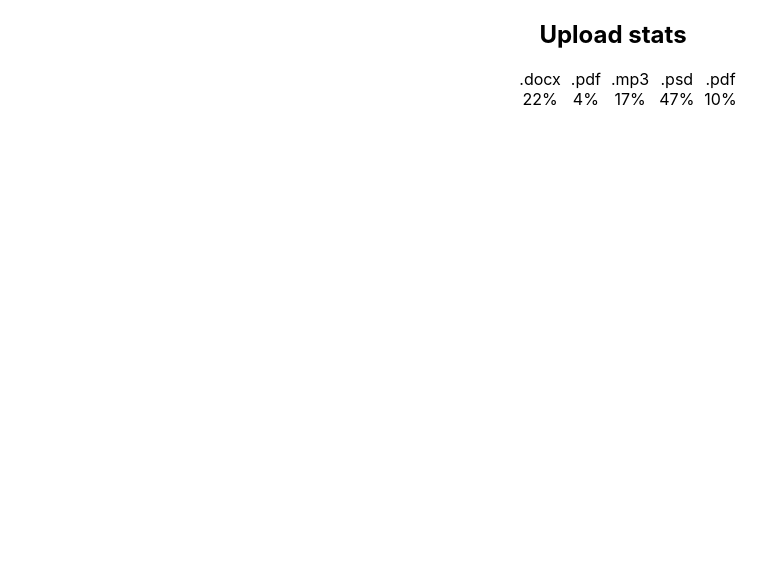
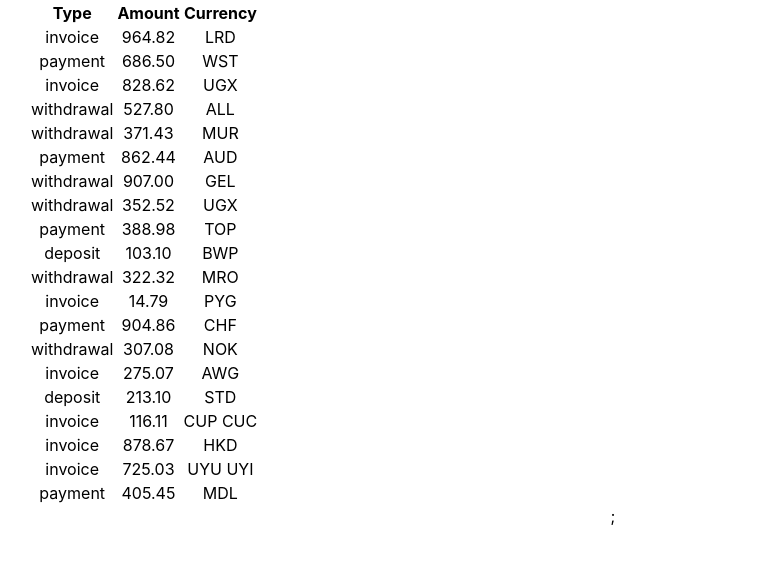
Before and after one commit to skrypkasv/goit-react-hw-01-components, a React (Create React App) app: page / in a window 1280 px wide. Shown: the top 564 px of the page, without its empty margins (27-794 px from the left). Built offline with nearby package versions, Linux system fonts and the light colour scheme.

Commit message:
Добавил 4-е задание

```diff
--- a/src/App.js
+++ b/src/App.js
@@ -1,17 +1,20 @@
 // import user from './json/user.json';
 // import Profile from './components/Profile/Profile';
-import statisticalData from './json/statistical-data.json';
-import Statistics from './components/Statistics/Statistics';
+// import statisticalData from './json/statistical-data.json';
+// import Statistics from './components/Statistics/Statistics';
 // import friends from './json/friends.json';
 // import FriendList from './components/FriendList/FriendList';
+import transactions from './json/transactions.json';
+import TransactionHistory from './components/TransactionHistory/TransactionHistory';
 
 export default function App() {
   return (
     <div className="container">
-      <Statistics title="Upload stats" stats={statisticalData} />
+      {/* <Statistics title="Upload stats" stats={statisticalData} /> */}
       {/* <Statistics stats={statisticalData} /> */}
       {/* <Profile name={user.name} tag={user.tag} location={user.location} avatar={user.avatar} stats={user.stats} /> */}
       {/* <FriendList items={friends} /> */}
+      <TransactionHistory items={transactions} />;
     </div>
   );
 }
--- /dev/null
+++ b/src/components/TransactionHistory/TransactionHistory.js
@@ -0,0 +1,37 @@
+import PropTypes from 'prop-types';
+import s from './TransactionHistory.module.css';
+
+export default function TransactionHistory({ items }) {
+  return (
+    <table class="transaction-history">
+      <thead>
+        <tr>
+          <th>Type</th>
+          <th>Amount</th>
+          <th>Currency</th>
+        </tr>
+      </thead>
+
+      <tbody>
+        {items.map(item => (
+          <tr key={item.id}>
+            <td>{item.type}</td>
+            <td>{item.amount}</td>
+            <td>{item.currency}</td>
+          </tr>
+        ))}
+      </tbody>
+    </table>
+  );
+}
+
+TransactionHistory.propTypes = {
+  items: PropTypes.arrayOf(
+    PropTypes.shape({
+      id: PropTypes.string.isRequired,
+      type: PropTypes.string.isRequired,
+      amount: PropTypes.string.isRequired,
+      currency: PropTypes.string.isRequired,
+    }),
+  ),
+};
--- /dev/null
+++ b/src/json/transactions.json
@@ -0,0 +1,122 @@
+[
+  {
+    "id": "1e0700a2-5183-4291-85cc-2065a036a683",
+    "type": "invoice",
+    "amount": "964.82",
+    "currency": "LRD"
+  },
+  {
+    "id": "a30f821b-4d25-4ff0-abdd-e340b3f0dd2b",
+    "type": "payment",
+    "amount": "686.50",
+    "currency": "WST"
+  },
+  {
+    "id": "44dca67a-8e5a-4798-bf8e-b15efd4e1abd",
+    "type": "invoice",
+    "amount": "828.62",
+    "currency": "UGX"
+  },
+  {
+    "id": "ea8ed3dc-2b68-4a53-905a-53ecb0adef33",
+    "type": "withdrawal",
+    "amount": "527.80",
+    "currency": "ALL"
+  },
+  {
+    "id": "ea76146a-0b00-4b80-bc02-a8c822176712",
+    "type": "withdrawal",
+    "amount": "371.43",
+    "currency": "MUR"
+  },
+  {
+    "id": "63ca02f9-d637-46b5-9237-f3b24425e029",
+    "type": "payment",
+    "amount": "862.44",
+    "currency": "AUD"
+  },
+  {
+    "id": "ed0263e8-59a5-4bf1-87e0-2bb88e53dc34",
+    "type": "withdrawal",
+    "amount": "907.00",
+    "currency": "GEL"
+  },
+  {
+    "id": "6013bad0-750c-4691-8bc2-d8f2b43969c4",
+    "type": "withdrawal",
+    "amount": "352.52",
+    "currency": "UGX"
+  },
+  {
+    "id": "252c7be4-8b06-4fa7-8d42-61fb835b70d5",
+    "type": "payment",
+    "amount": "388.98",
+    "currency": "TOP"
+  },
+  {
+    "id": "4eaab41b-b967-40ac-82ed-85fc66f646f1",
+    "type": "deposit",
+    "amount": "103.10",
+    "currency": "BWP"
+  },
+  {
+    "id": "9648a350-8469-42d5-8bf3-18090de5fe67",
+    "type": "withdrawal",
+    "amount": "322.32",
+    "currency": "MRO"
+  },
+  {
+    "id": "9c5c25fb-1a95-4b2f-8d1f-4c4426d677cc",
+    "type": "invoice",
+    "amount": "14.79",
+    "currency": "PYG"
+  },
+  {
+    "id": "43ef232c-80e9-4d6f-b48a-b22405620de3",
+    "type": "payment",
+    "amount": "904.86",
+    "currency": "CHF"
+  },
+  {
+    "id": "5161682e-e620-4019-ab0a-24ceb10fbd20",
+    "type": "withdrawal",
+    "amount": "307.08",
+    "currency": "NOK"
+  },
+  {
+    "id": "7b119d71-42e6-4c42-a141-6818b07bb9ff",
+    "type": "invoice",
+    "amount": "275.07",
+    "currency": "AWG"
+  },
+  {
+    "id": "a4f65722-65c4-4c28-b1f4-b8ed988bb205",
+    "type": "deposit",
+    "amount": "213.10",
+    "currency": "STD"
+  },
+  {
+    "id": "c6e5784b-0ca3-48d6-86e5-b5128af5a523",
+    "type": "invoice",
+    "amount": "116.11",
+    "currency": "CUP CUC"
+  },
+  {
+    "id": "c9ebed6a-3a02-4b49-ac0d-0534b51f2bfd",
+    "type": "invoice",
+    "amount": "878.67",
+    "currency": "HKD"
+  },
+  {
+    "id": "a4a98b0e-b22c-438b-9f83-de2df52110c8",
+    "type": "invoice",
+    "amount": "725.03",
+    "currency": "UYU UYI"
+  },
+  {
+    "id": "b39bfa7a-0166-4c47-94d6-87d20590f746",
+    "type": "payment",
+    "amount": "405.45",
+    "currency": "MDL"
+  }
+]
```
Also changed, not shown: src/components/TransactionHistory/TransactionHistory.module.css (added).
